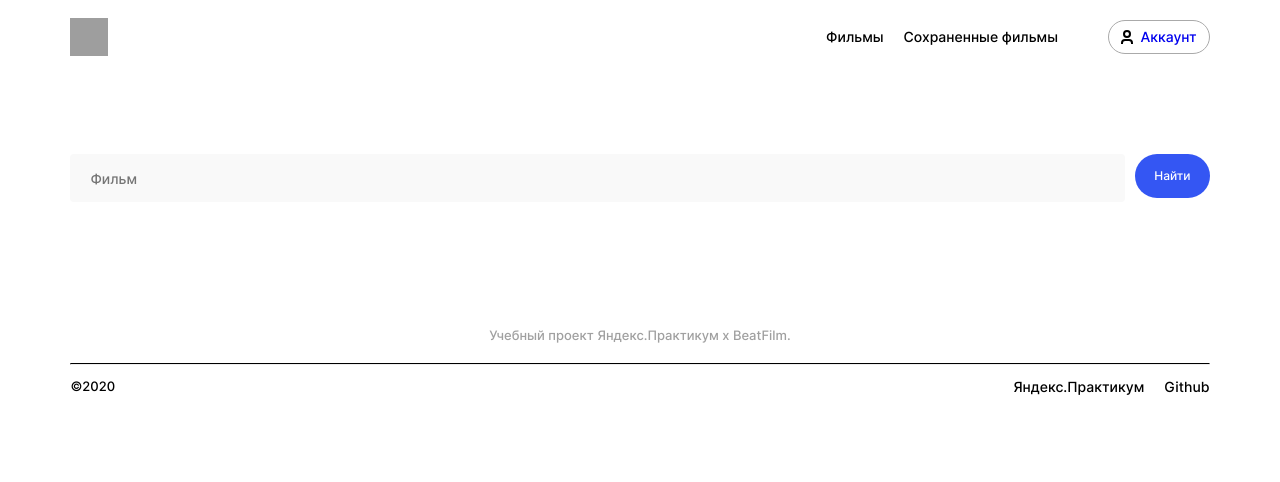
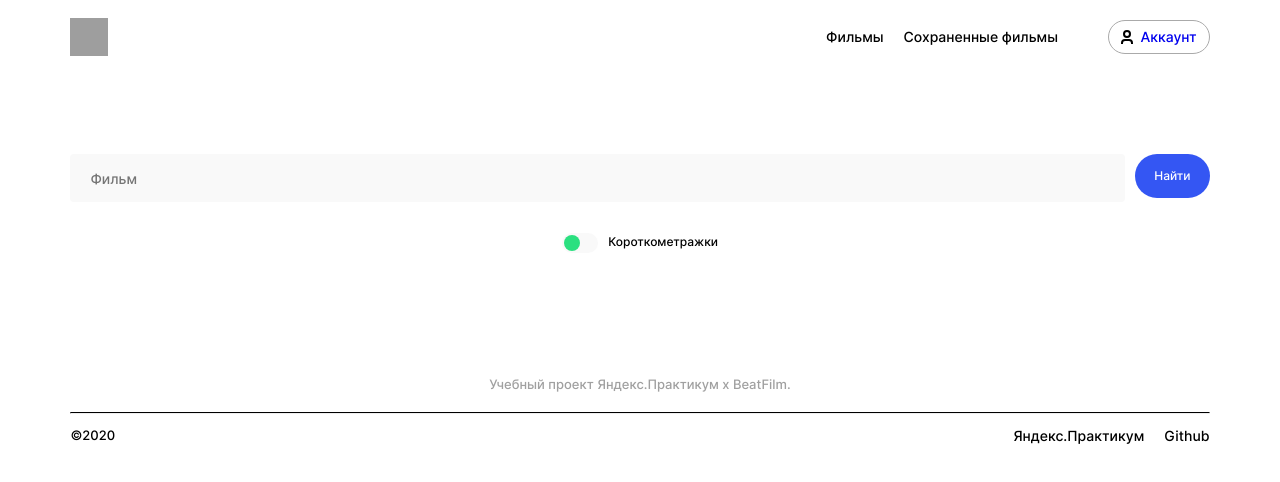
Before and after one commit to eugenvetrov/movies-explorer-frontend, a React (Create React App) app: page /movies in a window 1280 px wide. Shown: the top 482 px of the page. Built offline with nearby package versions, Linux system fonts and the light colour scheme; grey boxes are pictures that could not be loaded.

Commit message:
Make checkbox

```diff
--- /dev/null
+++ b/src/components/FilterCheckbox/FilterCheckbox.css
@@ -0,0 +1,56 @@
+.checkbox__switch {
+    display: flex;
+    position: relative;
+    font-weight: 400;
+    font-size: 12px;
+    line-height: 18px;
+    margin: 31px 0 0 0;
+    width: 156px;
+    justify-content: flex-end;
+  }
+
+  .checkbox__switch-input {
+    opacity: 0;
+    width: 0;
+    height: 0;
+  }
+
+  .checkbox__slider {
+    position: absolute;
+    cursor: pointer;
+    top: 0;
+    left: 0;
+    right: 0;
+    bottom: 0;
+    width: 36px;
+    height: 20px;
+    background-color: #f9f9f9;
+    transition: .4s;
+  }
+
+  .checkbox__slider:before {
+    position: absolute;
+    content: "";
+    height: 16px;
+    width: 16px;
+    left: 2px;
+    bottom: 2px;
+    background-color: #2be080;
+    transition: .4s;
+  }
+
+  .checkbox__switch-input:checked + .checkbox__slider:before {
+    transform: translateX(16px);
+  }
+
+  .checkbox__switch-input:checked + .checkbox__slider {
+    background-color: #ebebeb;
+  }
+
+  .checkbox__slider.checkbox__round {
+    border-radius: 20px;
+  }
+
+  .checkbox__slider.checkbox__round:before {
+    border-radius: 50%;
+  }
--- /dev/null
+++ b/src/components/FilterCheckbox/FilterCheckbox.js
@@ -0,0 +1,20 @@
+import './FilterCheckbox.css';
+
+const FilterCheckbox = ({ title, name, handleChange }) => {
+
+    return (
+        <div>
+        <label className="checkbox__switch">
+        <input
+          className="checkbox__switch-input"
+          type="checkbox"
+          name={name}
+          onChange={handleChange}
+        />
+        <span className="checkbox__slider checkbox__round"></span>
+        {title}</label>
+      </div>
+    )
+}
+
+export default FilterCheckbox;
--- a/src/components/Movies/Movies.css
+++ b/src/components/Movies/Movies.css
@@ -3,4 +3,5 @@
     justify-content: center;
     width: 100%;
     max-width: 1280px;
+    flex-wrap: wrap;
 }
--- a/src/components/Movies/Movies.js
+++ b/src/components/Movies/Movies.js
@@ -1,10 +1,30 @@
+import { useState } from "react";
 import './Movies.css';
-import SearchForm from '../SearchForm/SearchForm'
+import SearchForm from '../SearchForm/SearchForm';
+import FilterCheckbox from '../FilterCheckbox/FilterCheckbox';
 
 const Movies = () => {
+
+    const [checked, setChecked] = useState({
+        name: true,
+      });
+
+    const handleChange = (event) => {
+      const { name } = event.target;
+      setChecked((prev) => ({
+        ...prev,
+        [name]: !checked[name],
+      }));
+    };
+
     return (
       <div className="movies">
         <SearchForm />
+        <FilterCheckbox
+           title="Короткометражки"
+           name="shortFilm"
+           handleChange={handleChange}
+        />
       </div>
     )
 }
--- a/src/components/SearchForm/SearchForm.js
+++ b/src/components/SearchForm/SearchForm.js
@@ -14,11 +14,16 @@ const SearchForm = () => {
       }));
     };
 
-      function handleSubmit(e) {
-        e.preventDefault();
+    const handleSubmit = (event) => {
+      event.preventDefault();
       const isSomeFieldEmpty = Object.values(values).some((item) => item === "");
-        if (isSomeFieldEmpty) {alert("Простите! Поле не должно быть пустым.")} else {alert(values.searchMovie)}
+      if (isSomeFieldEmpty) {
+          alert("Простите! Поле не должно быть пустым.")
+      } else {
+          alert(values.searchMovie)
       }
+    }
+
     return (
       <>
       <form className="search-movie__form" onSubmit={(e) => handleSubmit(e)}>
```
Lines whose indentation alone changed are shown as unchanged.
